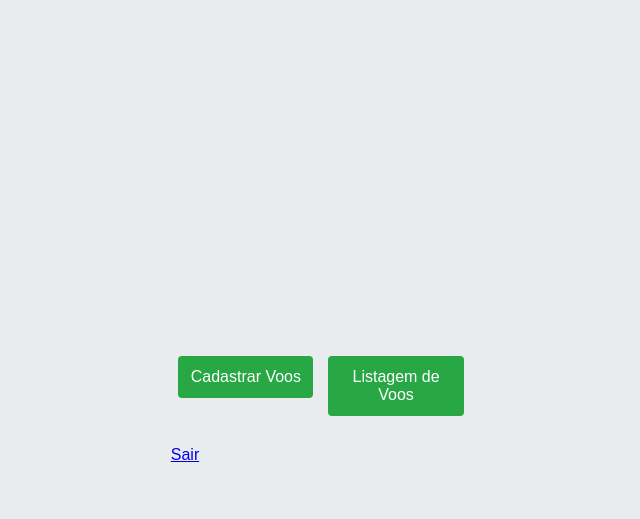
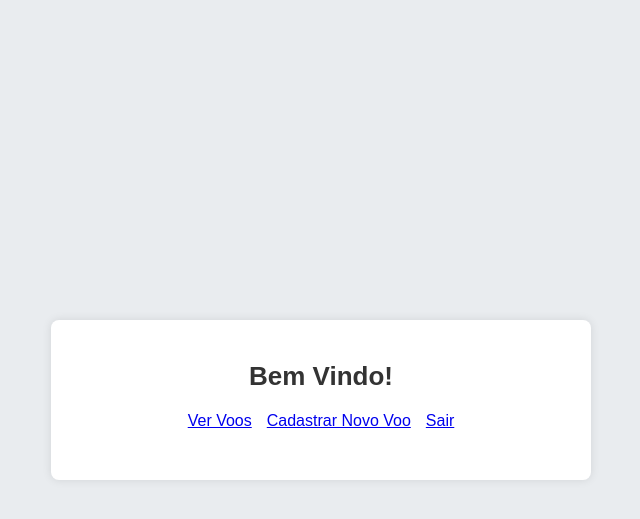
Before and after one commit to LuisBarretto11/Projeto-Web-Servidor, a PHP site: page /home in a window 1280 px wide. Shown: the top 519 px of the page, without its empty margins (319-959 px from the left). Run offline with PHP 8.4, Linux system fonts and the light colour scheme; the visitor is signed in with stand-in values (Sample User, id 1).

Commit message:
Update home.view.php

```diff
--- a/projeto-php/views/home.view.php
+++ b/projeto-php/views/home.view.php
@@ -1,12 +1,9 @@
-<div>
+<div class="container">
+    <h2>Bem Vindo!</h2>
+
     <div class="home-buttons">
-        <form action="cadastro.php" method="GET">
-            <input type="hidden" name="action" value="create">
-            <button type="submit">Cadastrar Voos</button>
-        </form>
-        <form action="listagem.php" method="GET">
-            <button type="submit">Listagem de Voos</button>
-        </form>
+        <a href="listagem.php" class="btn-primary">Ver Voos</a>
+        <a href="cadastroVoo.php" class="btn btn-success">Cadastrar Novo Voo</a>
+        <a href="home.php?action=logout" class="btn btn-danger">Sair</a>
     </div>
-    <a href="login.php?action=logout">Sair</a>
 </div>
```
